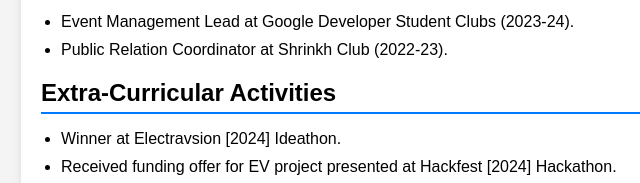
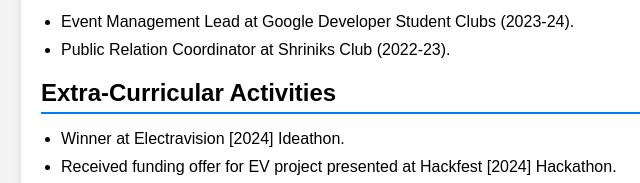
Before and after one commit to ravish12413/resume, a plain HTML site: page index.html in a window 1280 px wide. Shown: the part 1136-1319 px from the top of the page, 199-839 px from the left. Drawn offline with Linux system fonts and the light colour scheme.

Commit message:
Update index.html

```diff
--- a/index.html
+++ b/index.html
@@ -194,14 +194,14 @@
             <h2>Positions of Responsibility</h2>
             <ul>
                 <li>Event Management Lead at Google Developer Student Clubs (2023-24).</li>
-                <li>Public Relation Coordinator at Shrinkh Club (2022-23).</li>
+                <li>Public Relation Coordinator at Shriniks Club (2022-23).</li>
             </ul>
         </section>
 
         <section class="extra-curricular-activities">
             <h2>Extra-Curricular Activities</h2>
             <ul>
-                <li>Winner at Electravsion [2024] Ideathon.</li>
+                <li>Winner at Electravision [2024] Ideathon.</li>
                 <li>Received funding offer for EV project presented at Hackfest [2024] Hackathon.</li>
                 <li>BTEUP Zonal Long Jump Player.</li>
                 <li>Quiz Competition: 3rd Position in District quiz competition.</li>
```
